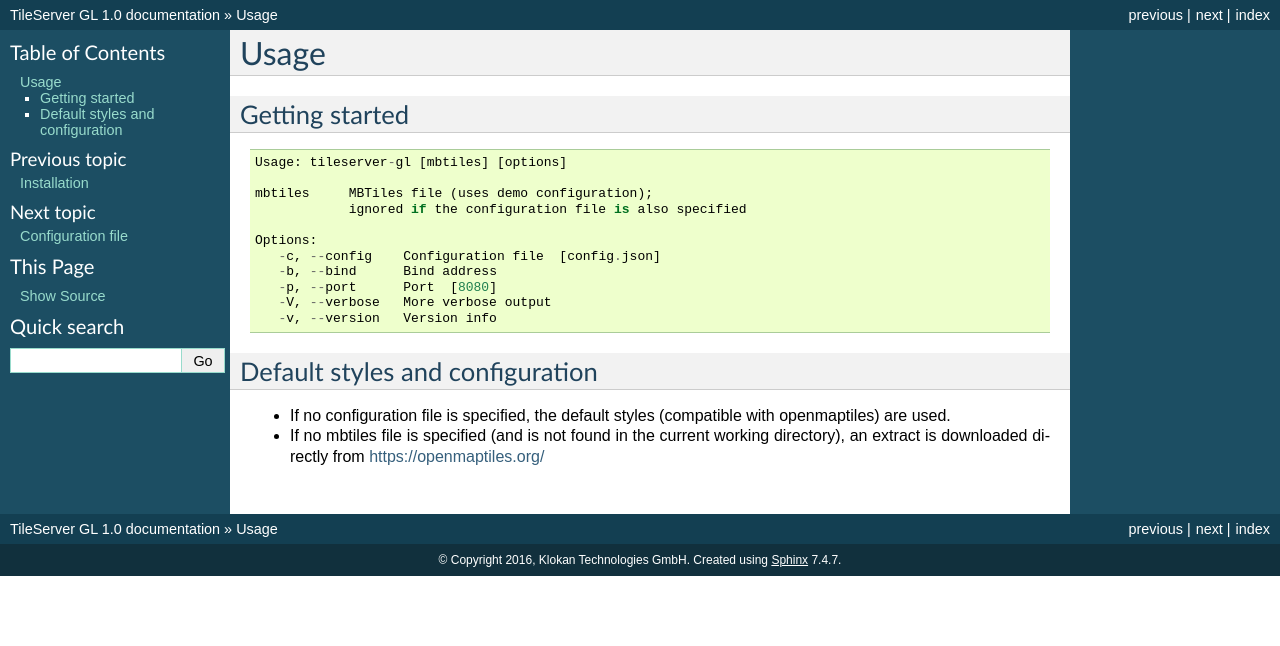
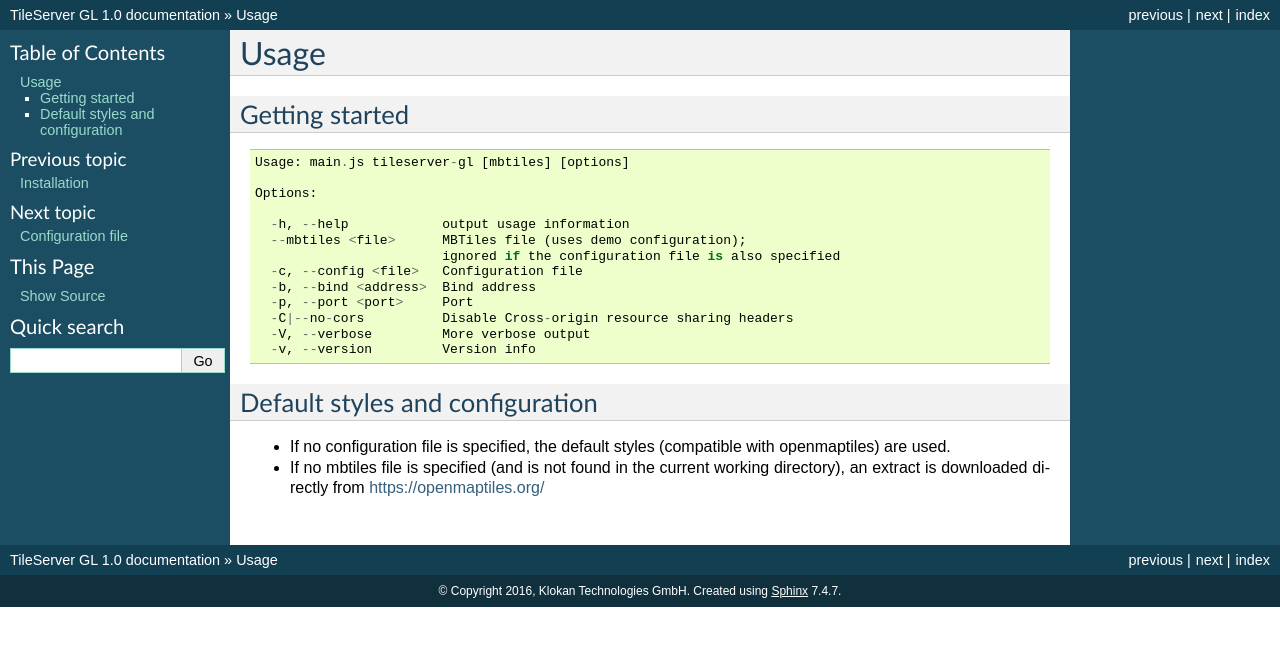
Before and after one commit to acalcutt/wifidb-tileserver-gl, a Sphinx documentation site: the page built from docs/usage.rst, in a window 1280 px wide. Shown: the top 646 px of the page. Built offline with Sphinx 7.4.7, drawn with Linux system fonts in a browser that asks for light colours.

Commit message:
Update doc

```diff
--- a/docs/usage.rst
+++ b/docs/usage.rst
@@ -4,21 +4,21 @@
 
 Getting started
 ======
-
 ::
 
-    Usage: tileserver-gl [mbtiles] [options]
+  Usage: main.js tileserver-gl [mbtiles] [options]
 
-    mbtiles     MBTiles file (uses demo configuration);
-                ignored if the configuration file is also specified
+  Options:
 
-    Options:
-       -c, --config    Configuration file  [config.json]
-       -b, --bind      Bind address
-       -p, --port      Port  [8080]
-       -V, --verbose   More verbose output
-       -v, --version   Version info
-
+    -h, --help            output usage information
+    --mbtiles <file>      MBTiles file (uses demo configuration);
+                          ignored if the configuration file is also specified
+    -c, --config <file>   Configuration file
+    -b, --bind <address>  Bind address
+    -p, --port <port>     Port
+    -C|--no-cors          Disable Cross-origin resource sharing headers
+    -V, --verbose         More verbose output
+    -v, --version         Version info
 
 
 Default styles and configuration
```
